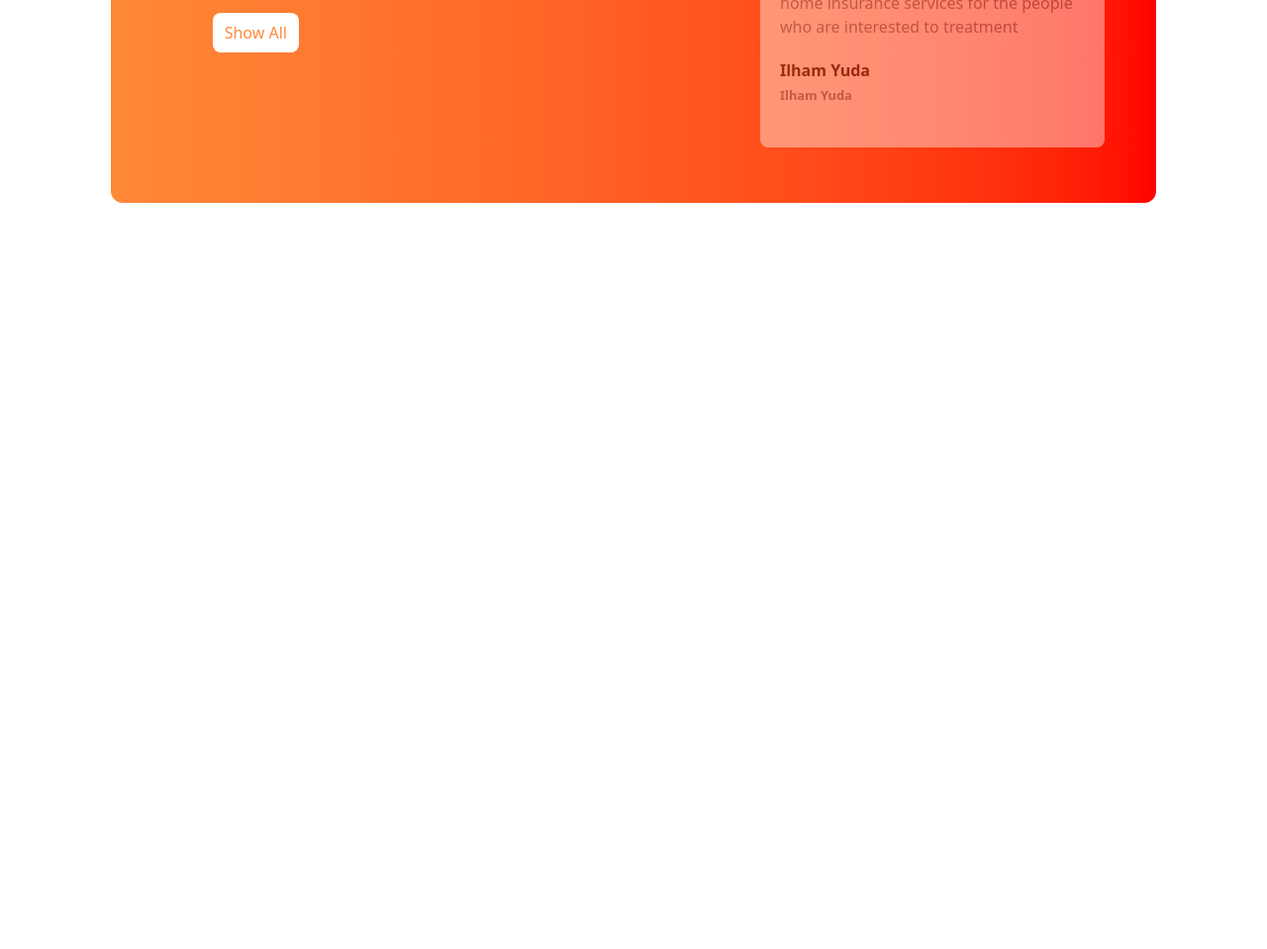
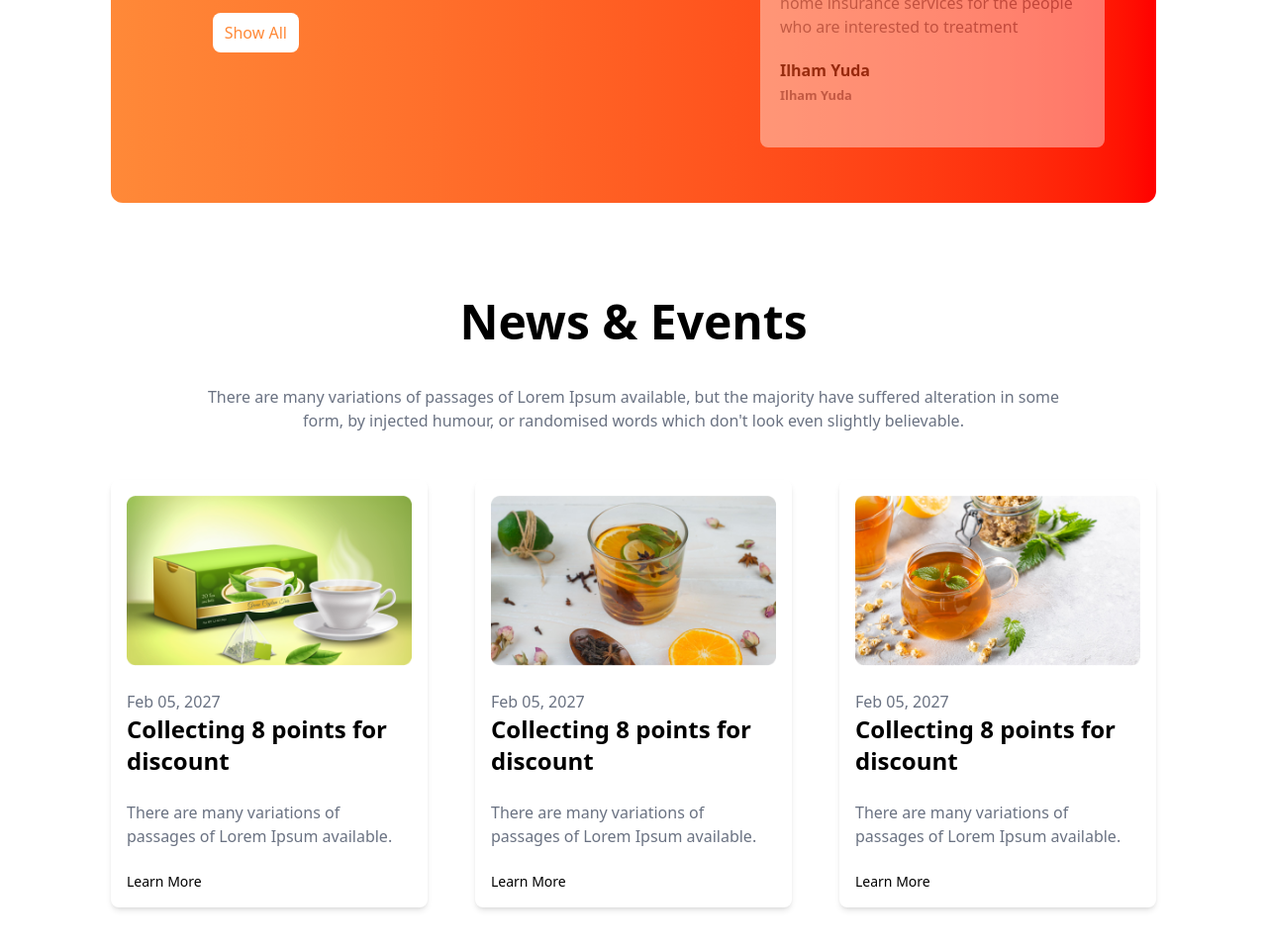
Before and after one commit to rakibul-islam-bd/tea-house-with-tailwind, a plain HTML site: page index.html in a window 1280 px wide. Shown: the part 2243-3202 px from the top of the page at 99% size. Before the commit the page ends 2544 px from the top, so only its background shows below. Drawn offline with nearby package versions, Linux system fonts and the light colour scheme.

Commit message:
News and Event section done

```diff
--- a/index.html
+++ b/index.html
@@ -188,6 +188,52 @@
             </div>
         </div>
        </section>
+
+       <!-- News and Events section -->
+       <section class="mb-24">
+        <div class="items-center text-center w-5/6 m-auto">
+          <h1 class="text-5xl text-black font-bold mb-10">News & Events</h1>
+          <p class="text-gray-500">There are many variations of passages of Lorem Ipsum available, but the majority have suffered alteration in some form, by injected humour, or randomised words which don't look even slightly believable. </p>
+        </div>
+        <div class="flex justify-between mt-12 mx-3/4">
+          <div class="p-4 w-80 shadow-md rounded-lg">
+            <img src="images/news-1.png" alt="">
+            <br>
+            <p class="text-gray-500">Feb 05, 2027</p>
+            <h1 class="text-2xl text-black font-bold">Collecting 8 points for discount</h1>
+            <br>
+            <p class="text-gray-500">There are many variations of passages of Lorem Ipsum available.</p>
+            <br>
+            <h4 class="text-sm text-black">Learn More</h4>
+          </div>
+
+          <div class="p-4 w-80 shadow-md rounded-lg">
+            <img src="images/news-2.png" alt="">
+            <br>
+            <p class="text-gray-500">Feb 05, 2027</p>
+            <h1 class="text-2xl text-black font-bold">Collecting 8 points for discount</h1>
+            <br>
+            <p class="text-gray-500">There are many variations of passages of Lorem Ipsum available.</p>
+            <br>
+            <h4 class="text-sm text-black">Learn More</h4>
+          </div>
+
+          <div class="p-4 w-80 shadow-md rounded-lg">
+            <img src="images/news-3.png" alt="">
+            <br>
+            <p class="text-gray-500">Feb 05, 2027</p>
+            <h1 class="text-2xl text-black font-bold">Collecting 8 points for discount</h1>
+            <br>
+            <p class="text-gray-500">There are many variations of passages of Lorem Ipsum available.</p>
+            <br>
+            <h4 class="text-sm text-black">Learn More</h4>
+          </div>
+        </div>
+       </section>
+       <!-- Footer secton -->
+       <footer>
+
+       </footer>
    </main>
 </body>
 </html>
```
